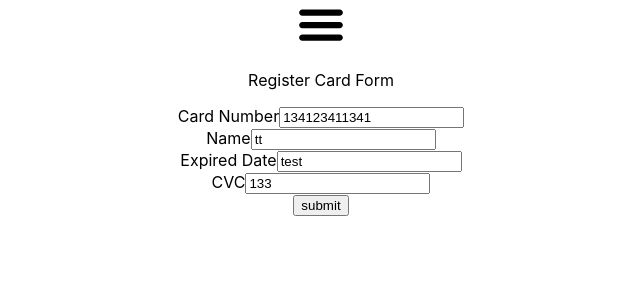
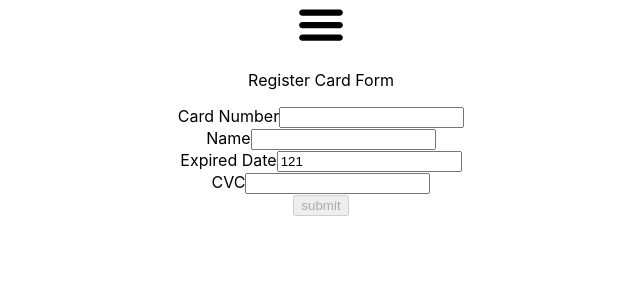
Before and after one commit to radiochecker/asb-react, a React (Create React App) app: page / in a window 1280 px wide. Shown: the top 300 px of the page, without its empty margins (319-959 px from the left). Built offline with nearby package versions, Linux system fonts and the light colour scheme.

Commit message:
add redux state management

```diff
--- a/src/App.tsx
+++ b/src/App.tsx
@@ -1,18 +1,21 @@
+import React, {FC} from 'react';
 import './App.css';
 import { useState } from 'react';
 import CreditCardSection from './CreditCardSection';
 import MenuSection from './MenuSection';
-import {CardInfo} from './model'
+import {CreditCardInfoState} from './model'
+import { connect } from 'react-redux'
+import {CARD_INFO_ACTION_TYPES} from "./actions/CardInfo"
 
-function App() {
+interface AppProps {
+  creditCardInfo:CreditCardInfoState;
+  updateField:any;
+  validateField:any;
+}
+
+const App: FC<AppProps> = props => {
 
   const [pageModal, setPageModal] = useState("creditcard");
-  const cardInfo:CardInfo = {
-    expiredDate:"test",
-    name:"tt",
-    cardNumber:"134123411341",
-    cvc:"133"
-  }
 
   const quitSection = (section:string) =>{
     if(section === "creditcard"){
@@ -25,15 +28,34 @@ function App() {
   return (
     <div className="App">
         { pageModal === "creditcard" && (
-          <CreditCardSection onQuit={quitSection} cardInfo={cardInfo}/>
+          <CreditCardSection
+            onQuit={quitSection}
+            onUpdate={props.updateField}
+            onValid={props.validateField}
+            creditCardInfo={props.creditCardInfo}
+          />
         )}
         { pageModal === "menu" && (
           <MenuSection onQuit={quitSection}/>
         )}
-
-
     </div>
   );
 }
 
-export default App;
+const mapStateToProps = (state:any) => {
+  const creditCardInfo = state.CreditCardInfo;
+  return { creditCardInfo }
+}
+
+const mapDispatchToProps = (dispatch:any) => ({
+  updateField: (key:string, value:string)=>dispatch({
+      type:CARD_INFO_ACTION_TYPES.SET_CREDIT_CARD_INFO,
+      payload:{key, value}
+  }),
+  validateField: (key:string)=>dispatch({
+    type:CARD_INFO_ACTION_TYPES.VALIDATE_CREDIT_CARD_INFO,
+    payload:{key}
+  })
+})
+
+export default connect(mapStateToProps, mapDispatchToProps)(App)
--- a/src/CreditCardSection.tsx
+++ b/src/CreditCardSection.tsx
@@ -1,22 +1,25 @@
 import React, {FC} from 'react';
 import {Button, CardHeader, CardBody, Card, CardImg, CardText, Label, Row, Input} from "reactstrap";
-import {CardInfo} from "./model";
+import {CreditCardInfoState, CardInfo, CardValidInfo} from "./model";
 import logo from "./burger.svg";
 
 interface CreditCardSectionProps {
   onQuit: any;
-  cardInfo:CardInfo;
+  onUpdate: any;
+  onValid: any;
+  creditCardInfo: CreditCardInfoState;
 }
 
 const CreditCardSection: FC<CreditCardSectionProps> = props => {
 
-  const cardInfo:CardInfo = props.cardInfo;
-  const onChange = (field:string, e:any) => {
+  const cardInfo:CardInfo = props.creditCardInfo.cardInfo;
+  const validInfo:CardValidInfo = props.creditCardInfo.cardValidInfo;
 
-  }
+  const validInput:boolean = validInfo.cardNumber && validInfo.name && validInfo.cvc && validInfo.expiredDate
+    && cardInfo.cardNumber.length > 0 && cardInfo.name.length > 0 && cardInfo.cvc.length > 0 && cardInfo.expiredDate.length > 0
 
   const onSubmit = () =>{
-    console.log("done")
+    console.log(JSON.stringify(cardInfo))
   }
 
   return (
@@ -28,22 +31,46 @@ const CreditCardSection: FC<CreditCardSectionProps> = props => {
       <CardBody>
         <Row>
           <Label>Card Number</Label>
-          <Input value={cardInfo.cardNumber} onChange={(e)=>onChange("cardNumber",e)}/>
+          <Input value={cardInfo.cardNumber}
+            onBlur={e=>{props.onValid("cardNumber")}}
+            onChange={e=>{props.onUpdate("cardNumber",e.target.value)}}
+          />
+          {!validInfo.cardNumber && (
+            <div>invalid cardNumber please input 16 digits</div>
+          )}
         </Row>
         <Row>
           <Label>Name</Label>
-          <Input value={cardInfo.name} onChange={(e)=>onChange("name",e)}/>
+          <Input value={cardInfo.name}
+            onBlur={e=>{props.onValid("name")}}
+            onChange={e=>{props.onUpdate("name",e.target.value)}}
+          />
+           {!validInfo.name && (
+            <div>invalid name</div>
+          )}
         </Row>
         <Row>
           <Label>Expired Date</Label>
-          <Input value={cardInfo.expiredDate} onChange={(e)=>onChange("expiredDate",e)}/>
+          <Input value={cardInfo.expiredDate}
+            onBlur={e=>{props.onValid("expiredDate")}}
+            onChange={e=>{props.onUpdate("expiredDate",e.target.value)}}
+          />
+           {!validInfo.expiredDate && (
+            <div>invalid expired date</div>
+          )}
         </Row>
         <Row>
           <Label>CVC</Label>
-          <Input value={cardInfo.cvc} onChange={(e)=>onChange("cvc",e)}/>
+          <Input value={cardInfo.cvc}
+            onBlur={e=>{props.onValid("cvc")}}
+            onChange={e=>{props.onUpdate("cvc",e.target.value)}}
+          />
+           {!validInfo.cvc && (
+            <div>invalid cvc</div>
+          )}
         </Row>
         <Row>
-          <Button onClick={onSubmit}>submit</Button>
+          <Button disabled={!validInput} onClick={()=>console.log(JSON.stringify(cardInfo))}>submit</Button>
         </Row>
       </CardBody>
     </Card>
--- a/src/MenuSection.tsx
+++ b/src/MenuSection.tsx
@@ -1,6 +1,6 @@
 import React, {FC} from 'react';
 import logo from './back.svg'
-import {Card, CardHeader, CardBody, CardText, CardImg} from "reactstrap"
+import {Card, Button, CardHeader, CardBody, CardText, CardImg} from "reactstrap"
 
 interface MenuSectionProps {
   onQuit: any;
--- /dev/null
+++ b/src/actions/CardInfo.tsx
@@ -0,0 +1,4 @@
+export const CARD_INFO_ACTION_TYPES = {
+    SET_CREDIT_CARD_INFO: "set_credit_card_info",
+    VALIDATE_CREDIT_CARD_INFO: "validate_credit_card_info",
+}
--- a/src/index.tsx
+++ b/src/index.tsx
@@ -3,11 +3,18 @@ import ReactDOM from 'react-dom';
 import './index.css';
 import App from './App';
 import reportWebVitals from './reportWebVitals';
+import { Provider } from 'react-redux'
+
+import configureStore from "./store/configureStore"
+
+const store = configureStore()
 
 ReactDOM.render(
-  <React.StrictMode>
-    <App />
-  </React.StrictMode>,
+  <Provider store={store}>
+    <React.StrictMode>
+      <App />
+    </React.StrictMode>
+  </Provider>,
   document.getElementById('root')
 );
 
--- /dev/null
+++ b/src/reducers/CreditCardInfo.tsx
@@ -0,0 +1,55 @@
+import { CARD_INFO_ACTION_TYPES } from '../actions/CardInfo'
+import {CreditCardInfoState} from "../model"
+
+const init_state:CreditCardInfoState = {
+    cardInfo:{
+      expiredDate:"121",
+      name:"",
+      cardNumber:"",
+      cvc:""
+    },
+    cardValidInfo:{
+      expiredDate:true,
+      name:true,
+      cardNumber:true,
+      cvc:true
+    }
+}
+
+const validMap:any = {
+  expiredDate:"^(0[1-9]|1[0-2])/?([0-9]{4}|[0-9]{2})$", //https://stackoverflow.com/questions/20430391/regular-expression-to-match-credit-card-expiration-date
+  name:"^[a-zA-Z]+ [a-zA-Z]+$",
+  cardNumber:'^[0-9]{16}',
+  cvc:"^[0-9]{3}"
+}
+
+const CreditCardInfo = (state = init_state, action:{type:string, payload:any}) => {
+  switch (action.type) {
+    case CARD_INFO_ACTION_TYPES.SET_CREDIT_CARD_INFO:
+        return {
+            ...state,
+            cardInfo:{
+              ...state.cardInfo,
+              [action.payload.key]:action.payload.value
+            }
+        }
+    case CARD_INFO_ACTION_TYPES.VALIDATE_CREDIT_CARD_INFO:
+        const validation = validMap[action.payload.key] || "";
+        let result = false
+        const value:string = (state.cardInfo as any)[action.payload.key];
+        if (value.match(validation)){
+          result = true
+        }
+        return {
+            ...state,
+            cardValidInfo:{
+              ...state.cardValidInfo,
+              [action.payload.key]:result
+            }
+        }
+    default:
+      return state
+  }
+}
+
+export default CreditCardInfo
--- /dev/null
+++ b/src/reducers/index.tsx
@@ -0,0 +1,9 @@
+import { combineReducers } from 'redux'
+
+import CreditCardInfo from './CreditCardInfo'
+
+const rootReducer = combineReducers({
+    CreditCardInfo
+})
+
+export default rootReducer
--- /dev/null
+++ b/src/store/configureStore.tsx
@@ -0,0 +1,13 @@
+import { createStore, applyMiddleware } from 'redux'
+import thunk from 'redux-thunk'
+import rootReducer from '../reducers'
+
+const configureStore = () => {
+  const store = createStore(
+    rootReducer,
+    applyMiddleware(thunk),
+  )
+  return store
+}
+
+export default configureStore
```
Also changed, not shown: package.json (+8 -0 lines), src/model.tsx (+12 -0 lines), 2 other files (tests, documents, lock files or other folders).
